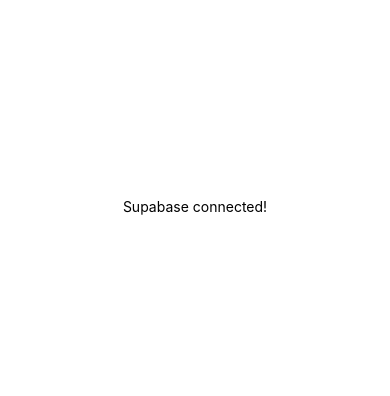
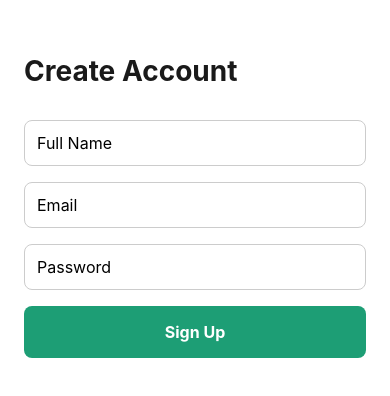
Before and after one commit to reidsroda/golf-coaching-app, a React Native app in the folder app/: screen / in a window 390 px wide. Shown: the part 216-612 px from the top of the page. Built offline with nearby package versions, Linux system fonts and the light colour scheme; no server answers; the database is empty.

Commit message:
AIG-5: build sign up screen

```diff
--- a/app/App.tsx
+++ b/app/App.tsx
@@ -1,25 +1,5 @@
-import { useEffect, useState } from 'react'
-import { Text, View } from 'react-native'
-import { supabase } from './src/lib/supabase'
-
+import SignUpScreen from './src/screens/SignUpScreen'
 
 export default function App() {
-  const [connected, setConnected] = useState(false)
-
-  useEffect(() => {
-    supabase.from('users').select('*').then(({ data, error }) => {
-      if (error) {
-        console.log('Supabase error:', error.message)
-      } else {
-        console.log('Supabase connected!')
-        setConnected(true)
-      }
-    })
-  }, [])
-
-  return (
-    <View style={{ flex: 1, alignItems: 'center', justifyContent: 'center' }}>
-      <Text>{connected ? 'Supabase connected!' : 'Connecting...'}</Text>
-    </View>
-  )
+  return <SignUpScreen />
 }
--- /dev/null
+++ b/app/src/screens/SignUpScreen.tsx
@@ -0,0 +1,101 @@
+import { useState } from 'react'
+import { View, Text, TextInput, TouchableOpacity, StyleSheet, Alert } from 'react-native'
+import { supabase } from '../lib/supabase'
+
+export default function SignUpScreen() {
+  const [name, setName] = useState('')
+  const [email, setEmail] = useState('')
+  const [password, setPassword] = useState('')
+  const [loading, setLoading] = useState(false)
+
+  async function handleSignUp() {
+    setLoading(true)
+    const { error } = await supabase.auth.signUp({
+      email,
+      password,
+      options: {
+        data: { name }
+      }
+    })
+
+    if (error) {
+      Alert.alert('Error', error.message)
+    } else {
+      Alert.alert('Success', 'Check your email to confirm your account!')
+    }
+    setLoading(false)
+  }
+
+  return (
+    <View style={styles.container}>
+      <Text style={styles.title}>Create Account</Text>
+
+      <TextInput
+        style={styles.input}
+        placeholder="Full Name"
+        value={name}
+        onChangeText={setName}
+        autoCapitalize="words"
+      />
+
+      <TextInput
+        style={styles.input}
+        placeholder="Email"
+        value={email}
+        onChangeText={setEmail}
+        autoCapitalize="none"
+        keyboardType="email-address"
+      />
+
+      <TextInput
+        style={styles.input}
+        placeholder="Password"
+        value={password}
+        onChangeText={setPassword}
+        secureTextEntry
+      />
+
+      <TouchableOpacity
+        style={styles.button}
+        onPress={handleSignUp}
+        disabled={loading}
+      >
+        <Text style={styles.buttonText}>{loading ? 'Creating account...' : 'Sign Up'}</Text>
+      </TouchableOpacity>
+    </View>
+  )
+}
+
+const styles = StyleSheet.create({
+  container: {
+    flex: 1,
+    padding: 24,
+    justifyContent: 'center',
+    backgroundColor: '#fff'
+  },
+  title: {
+    fontSize: 28,
+    fontWeight: 'bold',
+    marginBottom: 32,
+    color: '#1A1A1A'
+  },
+  input: {
+    borderWidth: 1,
+    borderColor: '#CCCCCC',
+    borderRadius: 8,
+    padding: 12,
+    marginBottom: 16,
+    fontSize: 16
+  },
+  button: {
+    backgroundColor: '#1D9E75',
+    padding: 16,
+    borderRadius: 8,
+    alignItems: 'center'
+  },
+  buttonText: {
+    color: '#fff',
+    fontSize: 16,
+    fontWeight: 'bold'
+  }
+})
```
